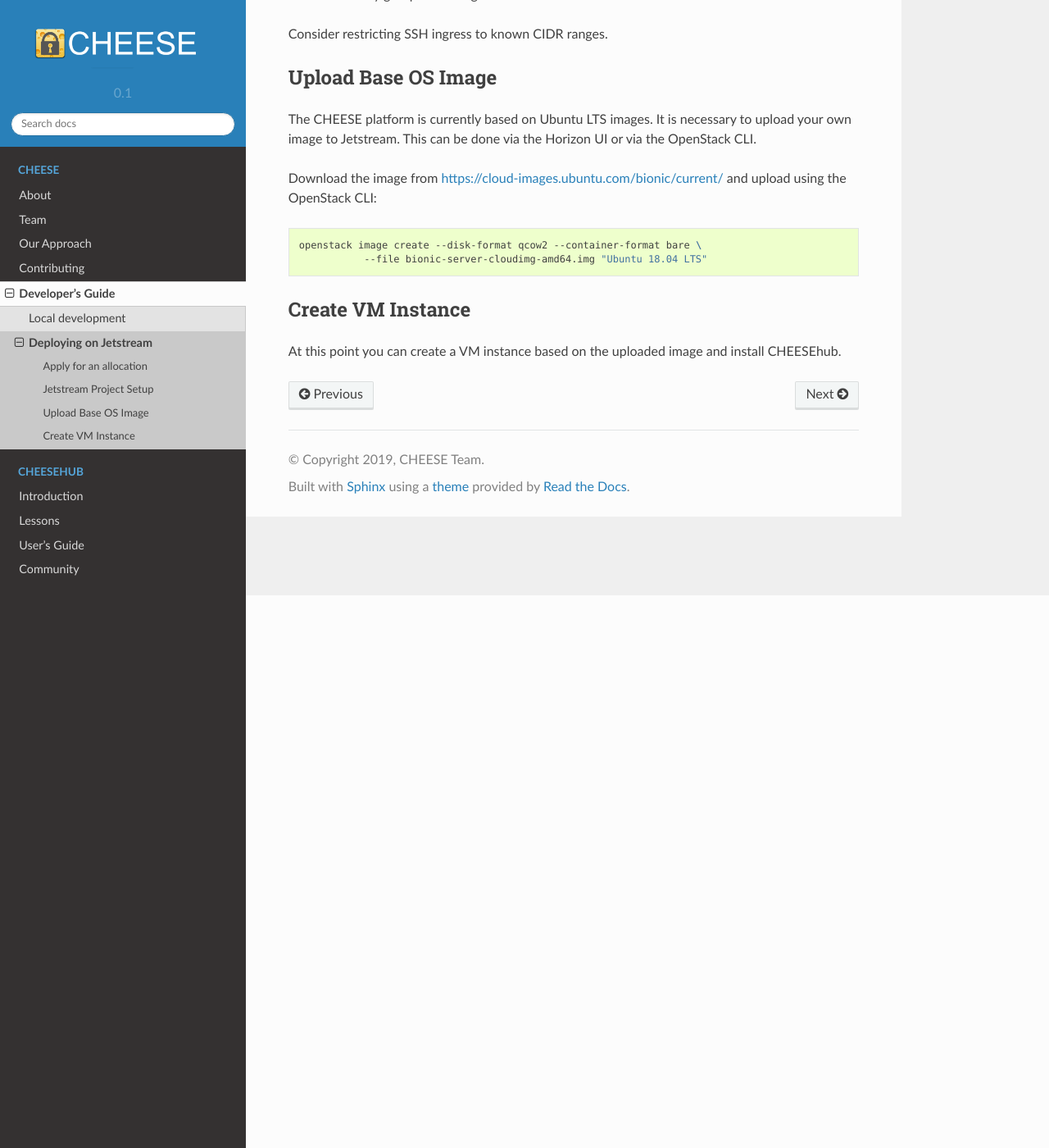
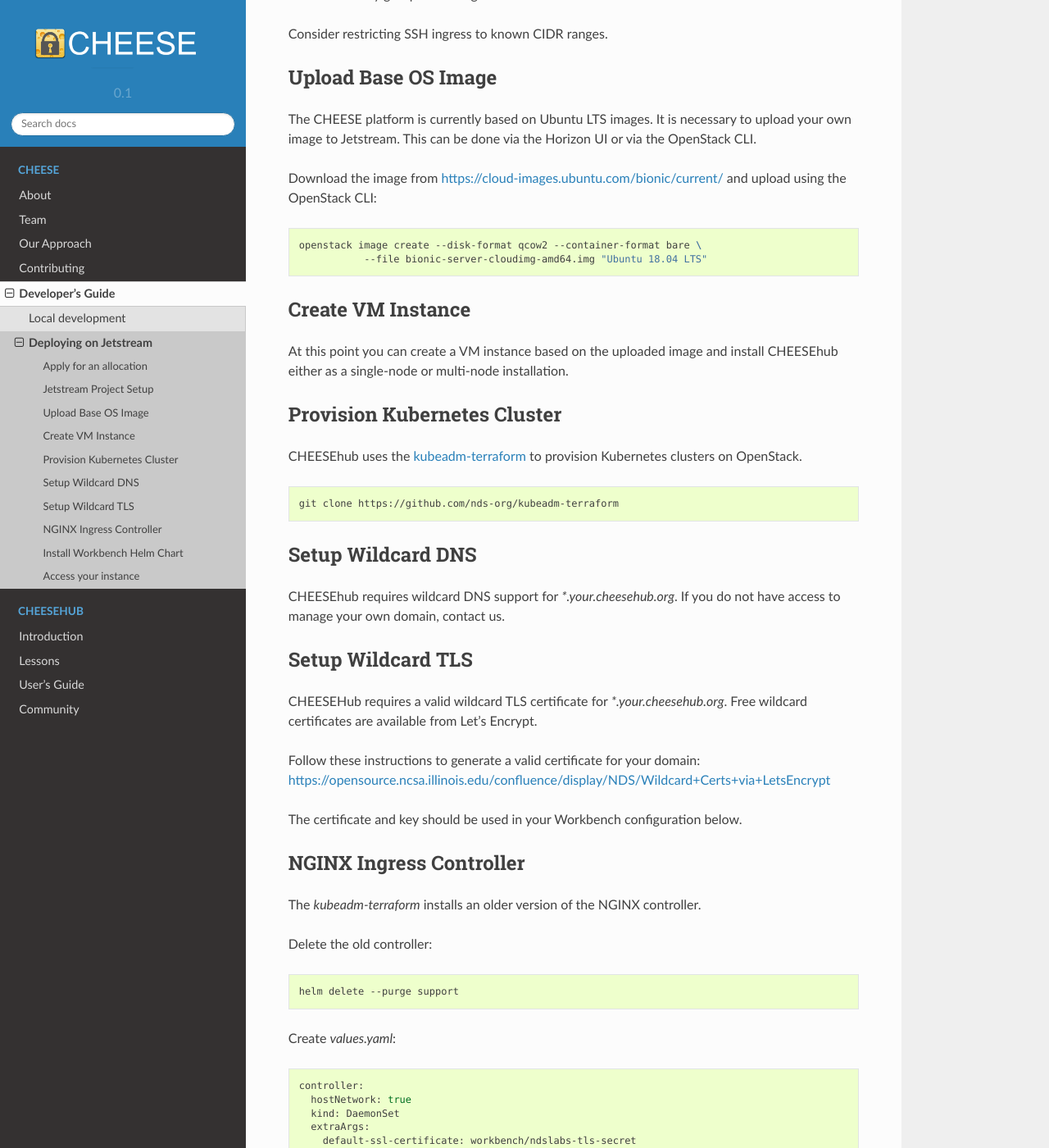
Before and after one commit to cheese-hub/cheesehub, a Sphinx documentation site: the page built from docs/source/development/jetstream.rst, in a window 1280 px wide and 1400 px high, scrolled down 674 px. Shown: the whole window at 82% size. Built offline with Sphinx 7.4.7 and the Read the Docs theme 2.0.0, drawn with Linux system fonts in a browser that asks for light colours; some of the changed text lies outside the part shown.

Commit message:
Updated Jetstream docs

```diff
--- a/docs/source/development/jetstream.rst
+++ b/docs/source/development/jetstream.rst
@@ -48,4 +48,110 @@
 Create VM Instance
 ------------------
 At this point you can create a VM instance based on the uploaded image and
-install CHEESEhub.
+install CHEESEhub either as a single-node or multi-node installation.
+
+
+Provision Kubernetes Cluster
+----------------------------
+
+CHEESEhub uses the `kubeadm-terraform <https://github.com/nds-org/kubeadm-terraform>`_
+to provision Kubernetes clusters on OpenStack.
+
+.. code-block:: bash
+
+  git clone https://github.com/nds-org/kubeadm-terraform
+
+
+Setup Wildcard DNS
+------------------
+
+CHEESEhub requires wildcard DNS support for `*.your.cheesehub.org`. If you do
+not have access to manage your own domain, contact us.
+
+
+Setup Wildcard TLS
+------------------
+
+CHEESEHub requires a valid wildcard TLS certificate for `*.your.cheesehub.org`.
+Free wildcard certificates are available from Let's Encrypt.
+
+Follow these instructions to generate a valid certificate for your domain: https://opensource.ncsa.illinois.edu/confluence/display/NDS/Wildcard+Certs+via+LetsEncrypt
+
+The certificate and key should be used in your Workbench configuration below.
+
+
+NGINX Ingress Controller
+------------------------
+
+The `kubeadm-terraform` installs an older version of the NGINX controller.
+
+Delete the old controller:
+
+.. code-block:: bash
+
+  helm delete --purge support
+
+
+Create `values.yaml`:
+
+.. code-block:: bash
+
+  controller:
+    hostNetwork: true
+    kind: DaemonSet
+    extraArgs:
+      default-ssl-certificate: workbench/ndslabs-tls-secret
+    config:
+      proxy-connect-timeout: "300"
+      proxy-read-timeout: "300"
+      proxy-send-imeout: "300"
+      body-size: "64m"
+      worker-shutdown-timeout: "900s"
+
+Install the new controller:
+
+.. code-block:: bash
+
+  sudo helm upgrade \
+    --install support stable/nginx-ingress \
+    --namespace=support \
+    --version=1.17.0 \
+    -f values.yaml
+
+
+Install Workbench Helm Chart
+----------------------------
+
+CHEESEHub uses the following values:
+
+.. code-block:: bash
+
+  name: "CHEESEHub"
+  domain: "hub.cheesehub.org"
+  support_email: <your email address>
+  repo: "https://github.com/cheese-hub/catalog.git"
+  cert: <See above>
+  key: <See above>
+  smtp.host: <Your smtp host>
+  smtp.port: <Your smtp port>
+
+Install the Helm chart:
+
+.. code-block:: bash
+
+  helm install . --name=workbench --namespace=workbench
+
+
+Access your instance
+--------------------
+
+Use `kubectl` to confirm your workbench instance is running:
+
+.. code-block:: bash
+
+  kubectl get pods -n workbench
+  NAME                         READY     STATUS    RESTARTS   AGE
+  workbench-7cb876c6b5-tmf8m   4/4       Running   0          5h
+
+
+Access your instance at https://www.your.cheesehub.org.
```
